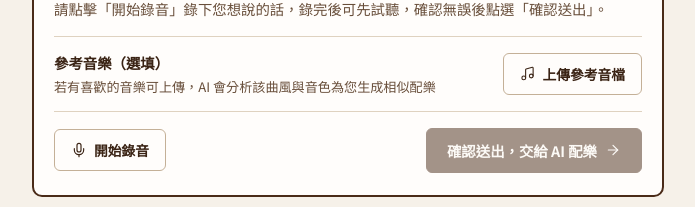
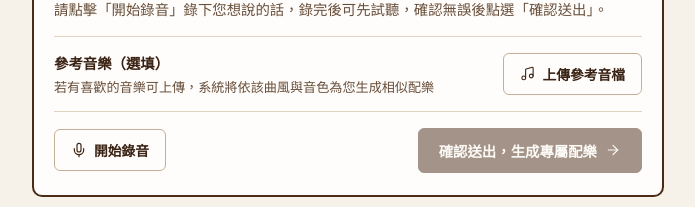
Before and after one commit to peterRD5113/shitown, a Next.js app: page / in a window 1280 px wide. Shown: the part 360-567 px from the top of the page, without its empty margins (292-987 px from the left). Built offline with nearby package versions, Linux system fonts and the light colour scheme.

Commit message:
chore: remove AI wording from user-facing UI

```diff
--- a/src/app/page.tsx
+++ b/src/app/page.tsx
@@ -405,7 +405,7 @@ export default function ShiTownVoicePostcardPage() {
     setIsGeneratingBgmOptions(true);
     setAiStageMessage(
       referenceClipBlob
-        ? "1/2 AI 正在分析您的聲音與參考音樂曲風..."
+        ? "1/2 正在分析您的聲音與參考音樂曲風..."
         : "1/2 正在聆聽語氣與構思配樂..."
     );
 
@@ -447,7 +447,7 @@ export default function ShiTownVoicePostcardPage() {
       setAiStageMessage(
         referenceDataUrl
           ? "2/2 正在依參考音樂與語調生成兩首配樂..."
-          : "2/2 正在透過 AI 生成兩首背景音樂..."
+          : "2/2 正在為您譜寫兩首專屬背景音樂..."
       );
       const targetLen = Math.max(14, voiceDuration + 4);
       const newBuffers: Record<string, AudioBuffer> = {};
@@ -688,8 +688,8 @@ export default function ShiTownVoicePostcardPage() {
                   </div>
                   <div className="reference-upload-desc">
                     {referenceFileName
-                      ? `已載入：${referenceFileName}（AI 將依此曲風與音色生成配樂）`
-                      : "若有喜歡的音樂可上傳，AI 會分析該曲風與音色為您生成相似配樂"}
+                      ? `已載入：${referenceFileName}（將依此曲風與音色生成配樂）`
+                      : "若有喜歡的音樂可上傳，系統將依該曲風與音色為您生成相似配樂"}
                   </div>
                 </div>
 
@@ -827,8 +827,8 @@ export default function ShiTownVoicePostcardPage() {
                 >
                   <span>
                     {isGeneratingBgmOptions
-                      ? aiStageMessage || "AI 配樂生成中..."
-                      : "確認送出，交給 AI 配樂"}
+                      ? aiStageMessage || "專屬配樂生成中..."
+                      : "確認送出，生成專屬配樂"}
                   </span>
                   <ArrowRight size={16} strokeWidth={1.75} />
                 </button>
@@ -866,7 +866,7 @@ export default function ShiTownVoicePostcardPage() {
               {!hasSubmittedVoice ? (
                 <div className="step-empty-notice">
                   <span>
-                    請先在「01 錄下聲音」完成錄音並按下確認送出，AI 就會根據您的語調生成兩首專屬背景音樂。
+                    請先在「01 錄下聲音」完成錄音並按下確認送出，系統就會根據您的語調生成兩首專屬背景音樂。
                   </span>
                   <button
                     type="button"
@@ -880,14 +880,14 @@ export default function ShiTownVoicePostcardPage() {
                 <>
                   <p className="step-instruction">
                     {detectedTone
-                      ? `AI 分析結果為「${detectedTone}」，為您量身生成以下兩首配樂（您可隨時回來試聽，不會洗掉已完成的合成）：`
-                      : "AI 已為您的聲音挑選兩首背景音樂，可先點擊右側「試聽」，選好後點選下方按鈕合成。"}
+                      ? `根據您的聲音特質「${detectedTone}」，為您量身生成以下兩首配樂（您可隨時回來試聽，不會洗掉已完成的合成）：`
+                      : "已為您的聲音譜寫兩首背景音樂，可先點擊右側「試聽」，選好後點選下方按鈕合成。"}
                   </p>
 
                   <div
                     className="bgm-option-list"
                     role="radiogroup"
-                    aria-label="AI 推薦配樂選項"
+                    aria-label="推薦配樂選項"
                   >
                     {bgmOptions.map((track) => {
                       const isSelected = selectedBgmId === track.id;
```
